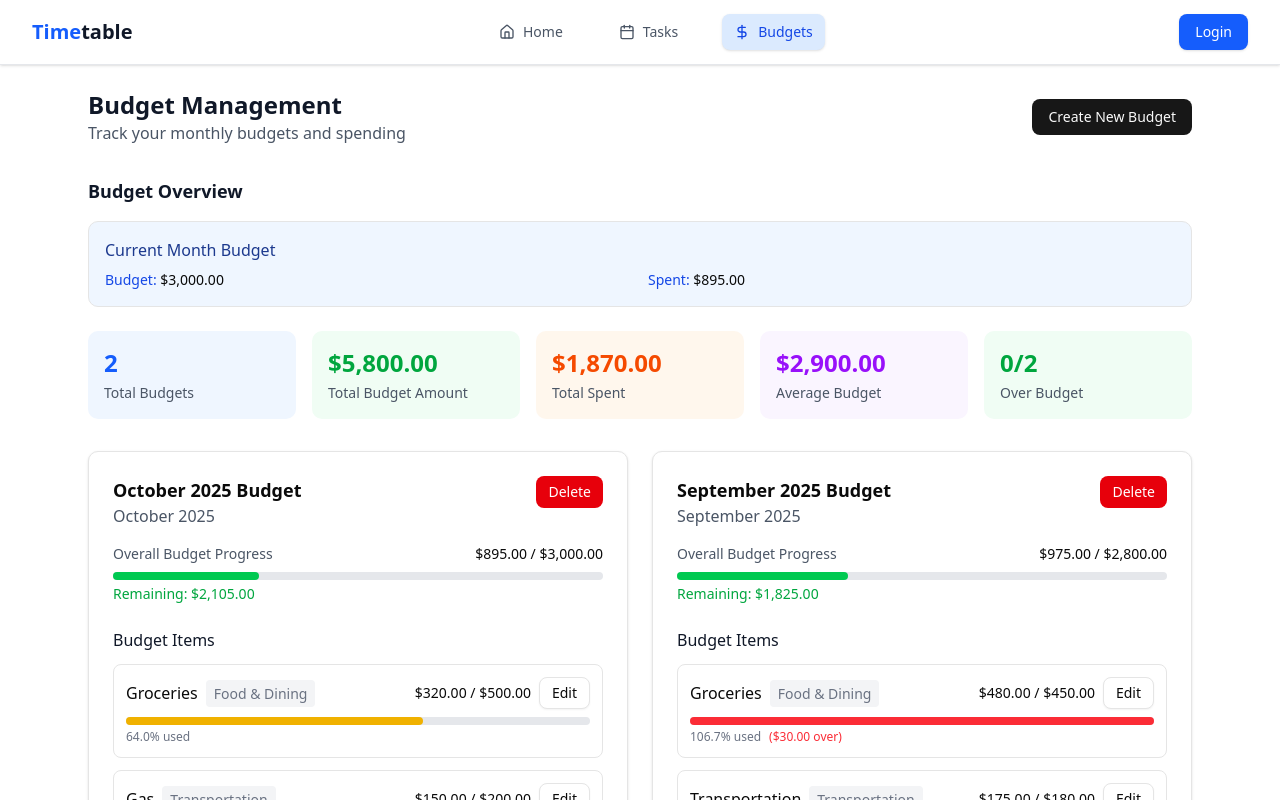
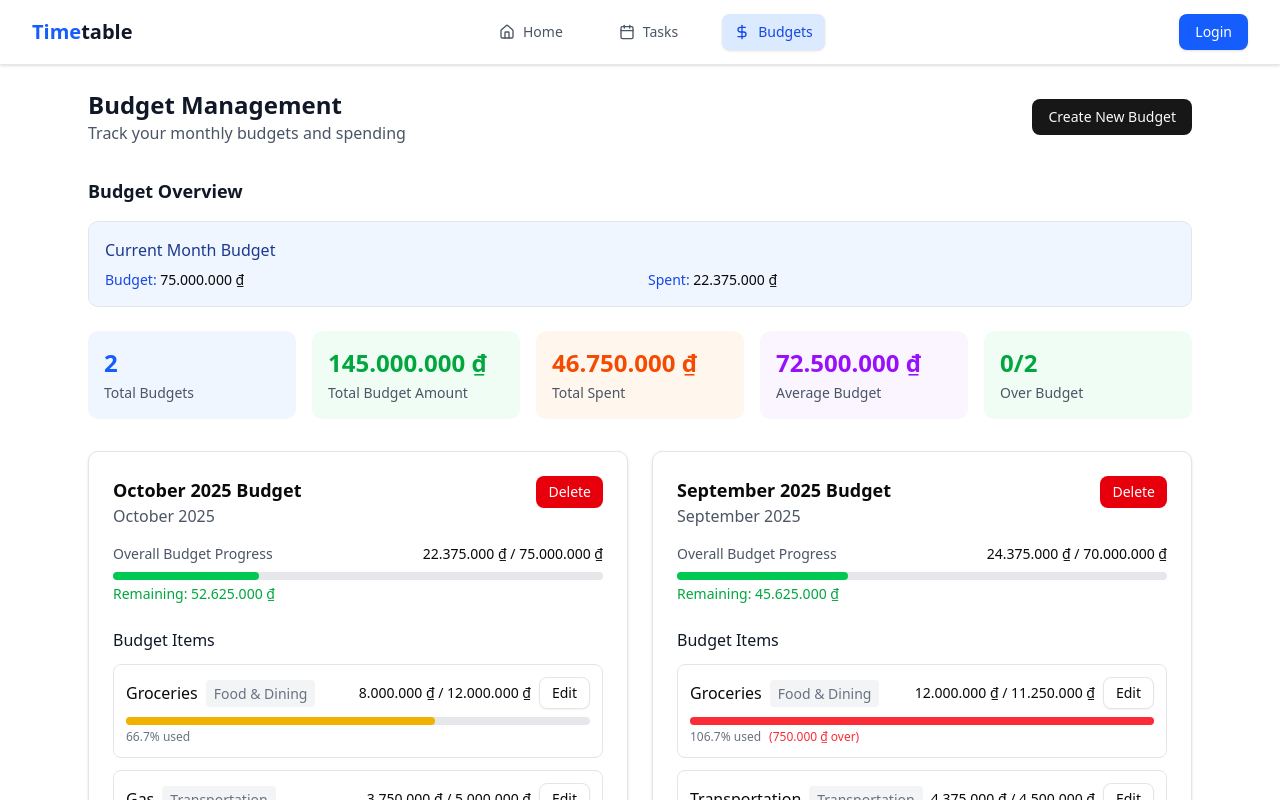
Before and after one commit to roadtosgp2030/timetable, a Next.js app: page /budgets in a window 1280 px wide. Shown: the top 800 px of the page. Built offline with nearby package versions, Linux system fonts and the light colour scheme.

Commit message:
feat: update budget feature to use Vietnamese Dong (VND) for all monetary values

```diff
--- a/app/(need-auth)/budgets/page.tsx
+++ b/app/(need-auth)/budgets/page.tsx
@@ -15,7 +15,7 @@ const mockBudgets: Budget[] = [
     name: 'October 2025 Budget',
     month: 10,
     year: 2025,
-    totalBudget: 3000,
+    totalBudget: 75000000, // 75 million VND
     userId: 'user1',
     createdAt: new Date(),
     updatedAt: new Date(),
@@ -24,8 +24,8 @@ const mockBudgets: Budget[] = [
         id: '1',
         name: 'Groceries',
         category: 'Food & Dining',
-        budgetAmount: 500,
-        spentAmount: 320,
+        budgetAmount: 12000000, // 12 million VND
+        spentAmount: 8000000, // 8 million VND
         budgetId: '1',
         createdAt: new Date(),
         updatedAt: new Date(),
@@ -34,8 +34,8 @@ const mockBudgets: Budget[] = [
         id: '2',
         name: 'Gas',
         category: 'Transportation',
-        budgetAmount: 200,
-        spentAmount: 150,
+        budgetAmount: 5000000, // 5 million VND
+        spentAmount: 3750000, // 3.75 million VND
         budgetId: '1',
         createdAt: new Date(),
         updatedAt: new Date(),
@@ -44,8 +44,8 @@ const mockBudgets: Budget[] = [
         id: '3',
         name: 'Entertainment',
         category: 'Entertainment',
-        budgetAmount: 300,
-        spentAmount: 280,
+        budgetAmount: 7500000, // 7.5 million VND
+        spentAmount: 7000000, // 7 million VND
         budgetId: '1',
         createdAt: new Date(),
         updatedAt: new Date(),
@@ -54,8 +54,8 @@ const mockBudgets: Budget[] = [
         id: '4',
         name: 'Utilities',
         category: 'Bills & Utilities',
-        budgetAmount: 150,
-        spentAmount: 145,
+        budgetAmount: 3750000, // 3.75 million VND
+        spentAmount: 3625000, // 3.625 million VND
         budgetId: '1',
         createdAt: new Date(),
         updatedAt: new Date(),
@@ -67,7 +67,7 @@ const mockBudgets: Budget[] = [
     name: 'September 2025 Budget',
     month: 9,
     year: 2025,
-    totalBudget: 2800,
+    totalBudget: 70000000, // 70 million VND
     userId: 'user1',
     createdAt: new Date(),
     updatedAt: new Date(),
@@ -76,8 +76,8 @@ const mockBudgets: Budget[] = [
         id: '5',
         name: 'Groceries',
         category: 'Food & Dining',
-        budgetAmount: 450,
-        spentAmount: 480,
+        budgetAmount: 11250000, // 11.25 million VND
+        spentAmount: 12000000, // 12 million VND (over budget)
         budgetId: '2',
         createdAt: new Date(),
         updatedAt: new Date(),
@@ -86,8 +86,8 @@ const mockBudgets: Budget[] = [
         id: '6',
         name: 'Transportation',
         category: 'Transportation',
-        budgetAmount: 180,
-        spentAmount: 175,
+        budgetAmount: 4500000, // 4.5 million VND
+        spentAmount: 4375000, // 4.375 million VND
         budgetId: '2',
         createdAt: new Date(),
         updatedAt: new Date(),
@@ -96,8 +96,8 @@ const mockBudgets: Budget[] = [
         id: '7',
         name: 'Shopping',
         category: 'Shopping',
-        budgetAmount: 250,
-        spentAmount: 320,
+        budgetAmount: 6250000, // 6.25 million VND
+        spentAmount: 8000000, // 8 million VND (over budget)
         budgetId: '2',
         createdAt: new Date(),
         updatedAt: new Date(),
--- a/components/BudgetCard.tsx
+++ b/components/BudgetCard.tsx
@@ -130,7 +130,7 @@ export function BudgetCard({
                   <>
                     <Input
                       type='number'
-                      step='0.01'
+                      step='1000'
                       min='0'
                       value={tempSpending[item.id] || ''}
                       onChange={e =>
@@ -139,7 +139,7 @@ export function BudgetCard({
                           [item.id]: parseFloat(e.target.value) || 0,
                         })
                       }
-                      className='w-20 h-8'
+                      className='w-40 h-8'
                       disabled={isUpdating}
                     />
                     <Button
@@ -159,8 +159,8 @@ export function BudgetCard({
                 ) : (
                   <>
                     <span className='text-sm'>
-                      ${item.spentAmount.toFixed(2)} / $
-                      {item.budgetAmount.toFixed(2)}
+                      {formatCurrency(item.spentAmount)} /{' '}
+                      {formatCurrency(item.budgetAmount)}
                     </span>
                     <Button
                       size='sm'
@@ -194,7 +194,7 @@ export function BudgetCard({
               {((item.spentAmount / item.budgetAmount) * 100).toFixed(1)}% used
               {item.spentAmount > item.budgetAmount && (
                 <span className='text-red-500 ml-2'>
-                  (${(item.spentAmount - item.budgetAmount).toFixed(2)} over)
+                  ({formatCurrency(item.spentAmount - item.budgetAmount)} over)
                 </span>
               )}
             </div>
--- a/components/BudgetForm.tsx
+++ b/components/BudgetForm.tsx
@@ -104,11 +104,11 @@ export function BudgetForm({ onSubmit, onCancel, isLoading }: BudgetFormProps) {
         </div>
 
         <div>
-          <Label htmlFor='totalBudget'>Total Budget</Label>
+          <Label htmlFor='totalBudget'>Total Budget (VND)</Label>
           <Input
             id='totalBudget'
             type='number'
-            step='0.01'
+            step='1000'
             min='0'
             value={formData.totalBudget || ''}
             onChange={e =>
@@ -117,9 +117,12 @@ export function BudgetForm({ onSubmit, onCancel, isLoading }: BudgetFormProps) {
                 totalBudget: parseFloat(e.target.value) || 0,
               })
             }
-            placeholder='0.00'
+            placeholder='e.g., 50000000 (50 million VND)'
             required
           />
+          <p className='text-xs text-gray-500 mt-1'>
+            Enter amount in VND (e.g., 50,000,000 for 50 million VND)
+          </p>
         </div>
 
         <div>
@@ -190,12 +193,12 @@ export function BudgetForm({ onSubmit, onCancel, isLoading }: BudgetFormProps) {
                 </select>
               </div>
 
-              <div className='w-32'>
+              <div className='w-40'>
                 <Input
                   type='number'
-                  step='0.01'
+                  step='1000'
                   min='0'
-                  placeholder='0.00'
+                  placeholder='VND amount'
                   value={item.budgetAmount || ''}
                   onChange={e =>
                     updateItem(
@@ -226,7 +229,7 @@ export function BudgetForm({ onSubmit, onCancel, isLoading }: BudgetFormProps) {
             <div className='flex justify-between text-sm'>
               <span>Total Items Budget:</span>
               <span className='font-medium'>
-                ${totalItemsBudget.toFixed(2)}
+                {totalItemsBudget.toLocaleString('vi-VN')} VND
               </span>
             </div>
             {totalItemsBudget > formData.totalBudget && (
--- a/utils/budget.ts
+++ b/utils/budget.ts
@@ -1,7 +1,7 @@
 export function formatCurrency(amount: number): string {
-  return new Intl.NumberFormat('en-US', {
+  return new Intl.NumberFormat('vi-VN', {
     style: 'currency',
-    currency: 'USD',
+    currency: 'VND',
   }).format(amount)
 }
 
```
Also changed, not shown: 1 other file (tests, documents, lock files or other folders).
